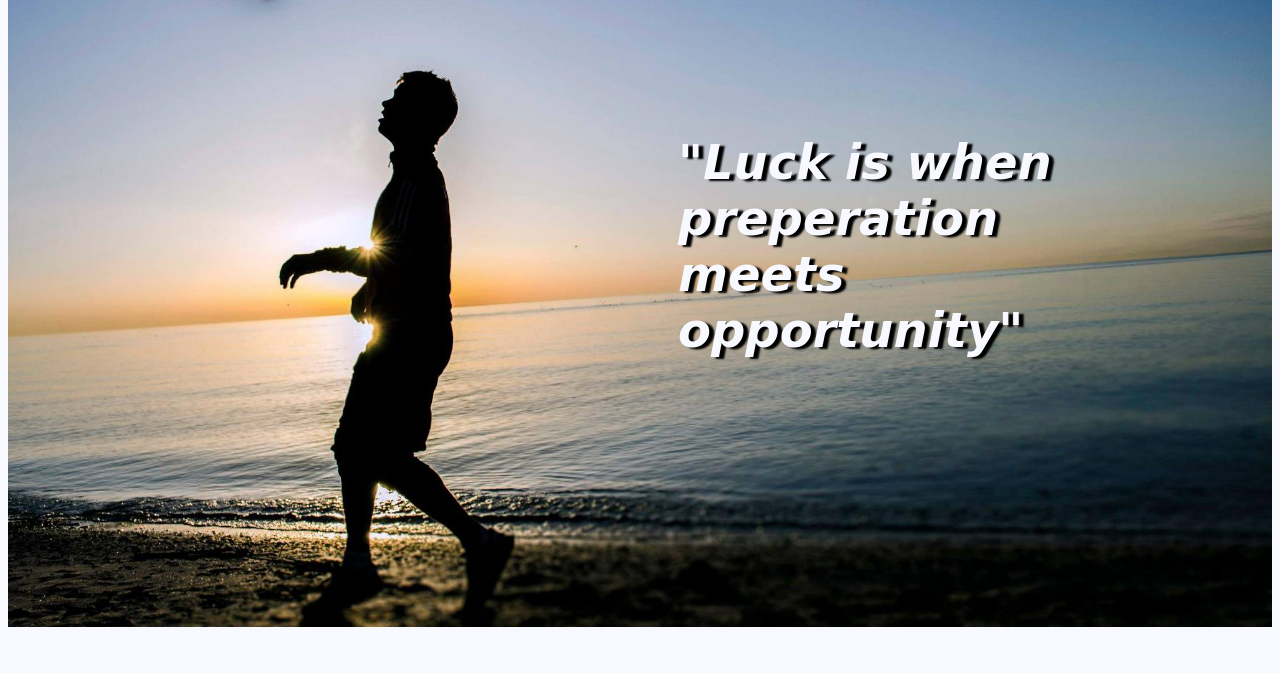
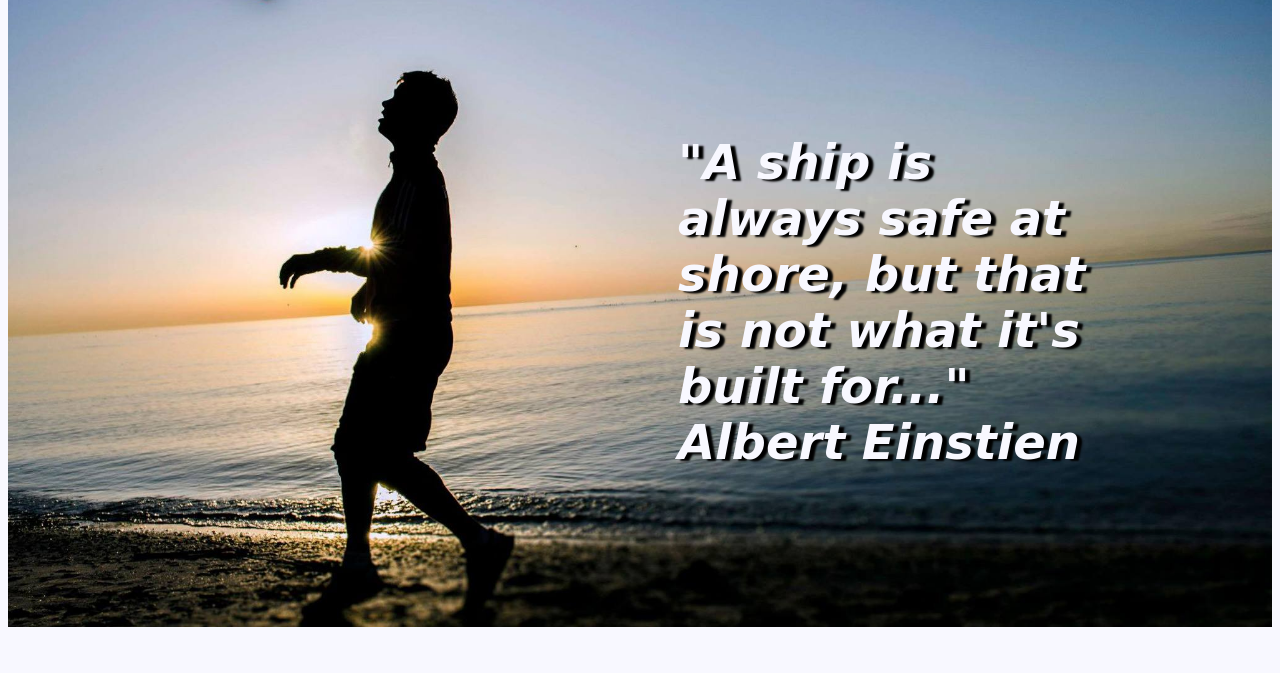
Before and after one commit to chologordo/JordanKotsop, a plain HTML site: page index.html in a window 1280 px wide. Shown: the part 127-800 px from the top of the page. Drawn offline with Linux system fonts and the light colour scheme.

Commit message:
changed quote

```diff
--- a/index.html
+++ b/index.html
@@ -29,7 +29,7 @@
 <!-- panorama pic -------------------------------------->
 
   <div class="panorama_main">
-        <span>"Luck is when preperation meets opportunity"</span>
+        <span>"A ship is always safe at shore, but that is not what it's built for..." Albert Einstien</span>
   </div>
 
 <!-- Main content on home page --------------------------------------------------------------------->
```
